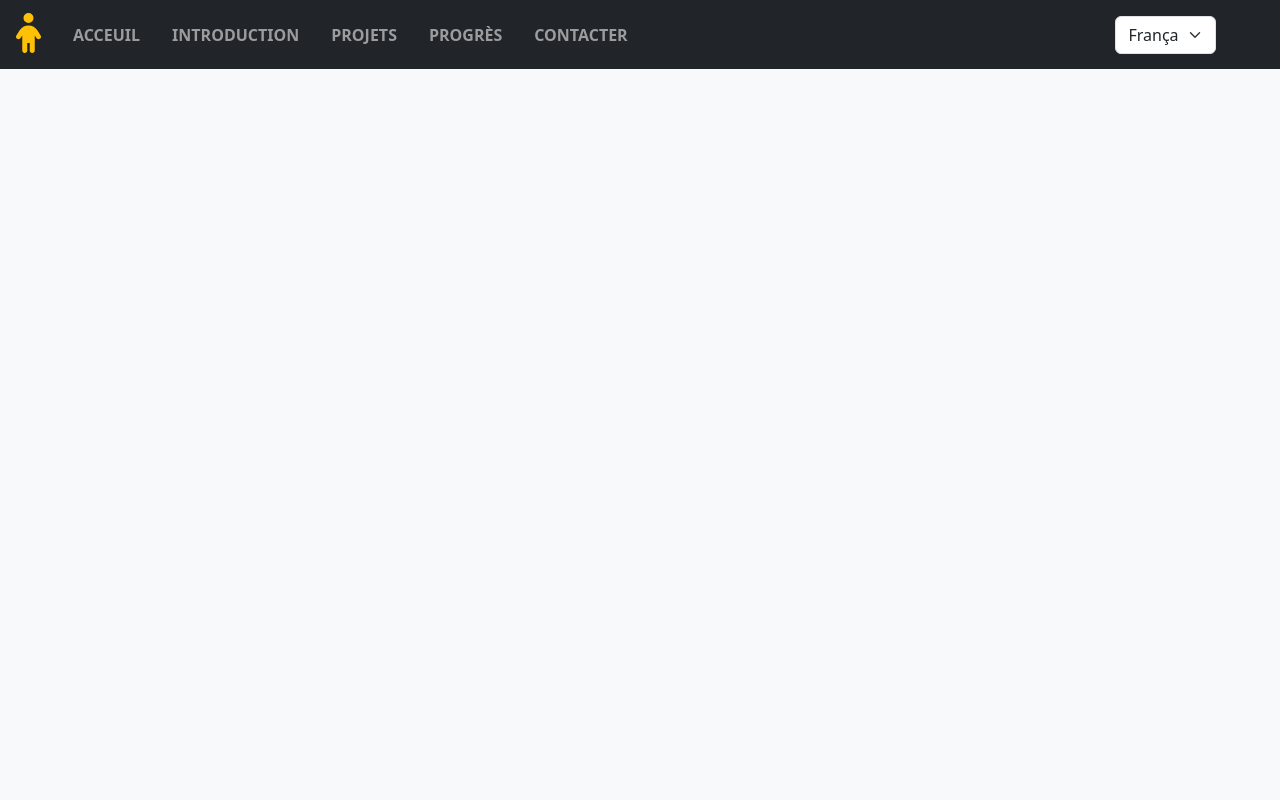
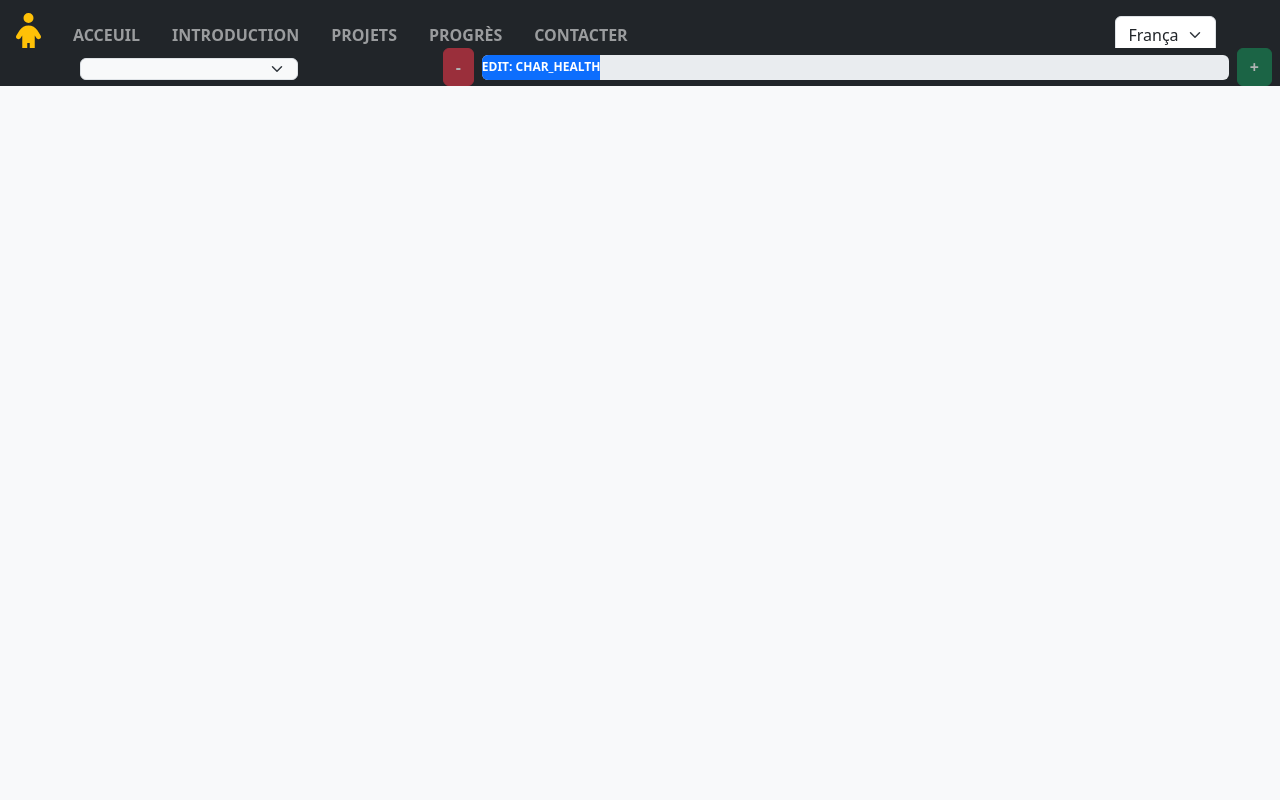
Before and after one commit to th3qu1x0t1c0n3/porfolio, a React (Create React App) app: page /dungeon in a window 1280 px wide. Shown: the top 800 px of the page. Built offline with nearby package versions, Linux system fonts and the light colour scheme.

Commit message:
Header dungeon

```diff
--- a/src/assets/pseudoService/projetPseudoService.ts
+++ b/src/assets/pseudoService/projetPseudoService.ts
@@ -20,7 +20,7 @@ export const mesProjets: IProjet[] = [{
     auteur: "Louis-Philippe Forget",
     image: prevDungeon,
     desc: "projects.d&d.description",
-    lien: "/dungeon/personnage#acceuil"
+    lien: "/dungeon#acceuil"
 },
 // {
 //   titre: "Magasin ecom",
--- a/src/components/dungeon/Dungeon.tsx
+++ b/src/components/dungeon/Dungeon.tsx
@@ -1,8 +1,10 @@
+import Header from "./Header";
+
 function Dungeon() {
     return (
         <>
             <nav className="navbar navbar-expand-md navbar-light">
-                {/*TODO: HEADER bar*/}
+                <Header/>
                 <div className="collapse navbar-collapse" id="navbarTogglerDemo03">
                     <div className="container-fluid">
                         <div className="row">
--- /dev/null
+++ b/src/components/dungeon/Header.tsx
@@ -0,0 +1,25 @@
+import Name from "./personnage/Name";
+import HealthBar from "./personnage/HealthBar";
+
+
+function Header(){
+    return(
+        <div className="row fixed-top mt-5 clearfix bg-dark align-items-center">
+            <div className="col-2 col-sm-1 d-md-none">
+                <button className="navbar-toggler bg-white" type="button" data-bs-toggle="collapse"
+                        data-bs-target="#navbarTogglerDemo03" aria-controls="navbarTogglerDemo03" aria-expanded="false"
+                        aria-label="Toggle navigation">
+                    <span className="navbar-toggler-icon"></span>
+                </button>
+            </div>
+            <div className="col-xl-4 col-lg-5 col-md-5 ms-auto col-sm-11 col-10">
+                <Name/>
+            </div>
+            <div className="col-xl-8 col-lg-7 col-md-7">
+                <HealthBar/>
+            </div>
+        </div>
+    )
+}
+
+export default Header;
--- a/src/components/dungeon/environments/environment.ts
+++ b/src/components/dungeon/environments/environment.ts
@@ -4,8 +4,8 @@
 
 export const environment = {
     production: false,
-    serveur: "https://cegep.fdtt.space/v1/",
-    serveurDND: "https://www.dnd5eapi.co/api/"
+    dunPerso_URL: "https://cegep.fdtt.space/v1/",
+    dunAPI_URL: "https://www.dnd5eapi.co/api/"
 };
 
 /*
--- /dev/null
+++ b/src/components/dungeon/personnage/HealthBar.tsx
@@ -0,0 +1,34 @@
+import React, { useState } from 'react';
+
+function HealthBar() {
+    const [disable, setDisable] = useState(true);
+
+    return (
+        <div className="d-flex align-items-center">
+            <button
+                className="btn btn-danger mx-2 fw-bold"
+                // onClick={decrementHealth}
+                disabled={disable}
+            >-</button>
+            <div className="col text-center">
+                <div className="progress" style={{ height: '25px' }}>
+                    <div
+                        // onClick={decrementHealth} ${getCouleur()}
+                        className={`progress-bar fw-bold `}
+                        role="progressbar"
+                        // style={{ width: `${(100 * myCharacter.currentHealth / myCharacter.health)}%` }}
+                        // aria-valuenow="25"
+                        // aria-valuemin="0" aria-valuemax="100"
+                    >EDIT: CHAR_HEALTH</div>
+                </div>
+            </div>
+            <button
+                className="btn btn-success mx-2 fw-bold"
+                // onClick={incrementHealth}
+                disabled={disable}
+            >+</button>
+        </div>
+    );
+}
+
+export default HealthBar;
--- /dev/null
+++ b/src/components/dungeon/personnage/Name.tsx
@@ -0,0 +1,23 @@
+import {useNavigate} from "react-router-dom";
+import {useTranslation} from "react-i18next";
+
+
+function Name() {
+    const navigate = useNavigate();
+    const {t} = useTranslation()
+
+
+        // [(ngModel)]="lePerso" (ngModelChange)="persoChoisi()"
+        // [value]="per.id" *ngFor="let per of getPerso() | async">{{per.name}}
+    return(
+        <div className="row text-light">
+            <a className="col-1 ms-2 " onClick={() => navigate('/portfolio')}><i className="fa-sharp fa-solid fa-house-user fa-3x text-warning"></i></a>
+
+            <select id="nomPersonnage" className="form-select badge w-50 bg-light text-dark ms-5 mt-1">
+            <option className="fw-bold"></option>
+            </select>
+        </div>
+    );
+}
+
+export default Name;
--- a/src/components/layout/Main.tsx
+++ b/src/components/layout/Main.tsx
@@ -21,7 +21,7 @@ function Main() {
 
                 <Route path="/MiniGame" element={<MiniGame/>}/>
 
-                <Route path="/Dungeon" element={<Dungeon/>}/>
+                <Route path="/dungeon" element={<Dungeon/>}/>
 
                 <Route path="*" element={<PageNotFound/>}/>
             </Routes>
```
